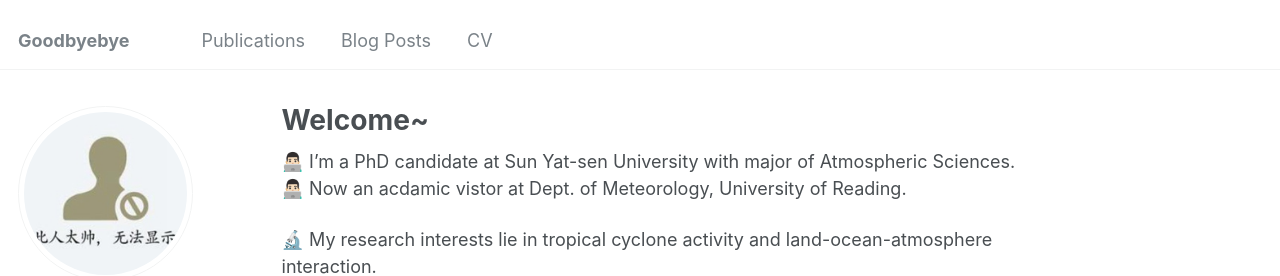
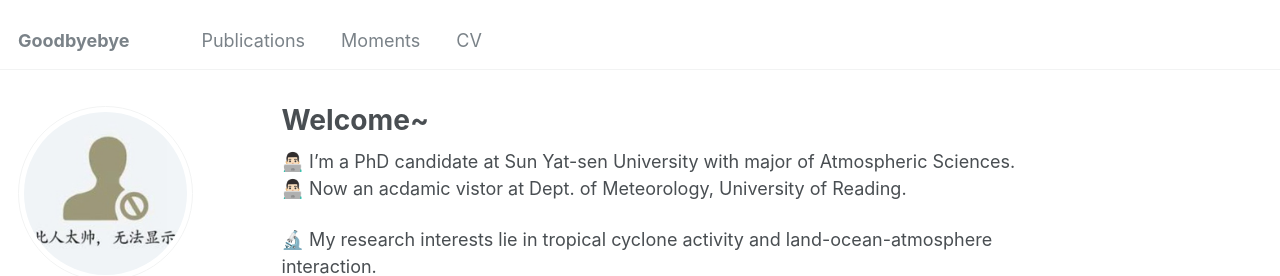
Before and after one commit to caiyh63/caiyh63.github.io, a Jekyll site: the page built from _pages/about.md, in a window 1280 px wide. Shown: the top 276 px of the page. Built offline with Jekyll 4.4.1, drawn with Linux system fonts in a browser that asks for light colours; some web fonts are replaced.

Commit message:
Update navigation.yml

```diff
--- a/_data/navigation.yml
+++ b/_data/navigation.yml
@@ -3,8 +3,8 @@ main:
   - title: "Publications"
     url: /publications/
 
-  - title: "Blog Posts"
-    url: /year-archive/
+  - title: "Moments"
+    url: /moments/
 
   - title: "CV"
     url: /cv/
```
